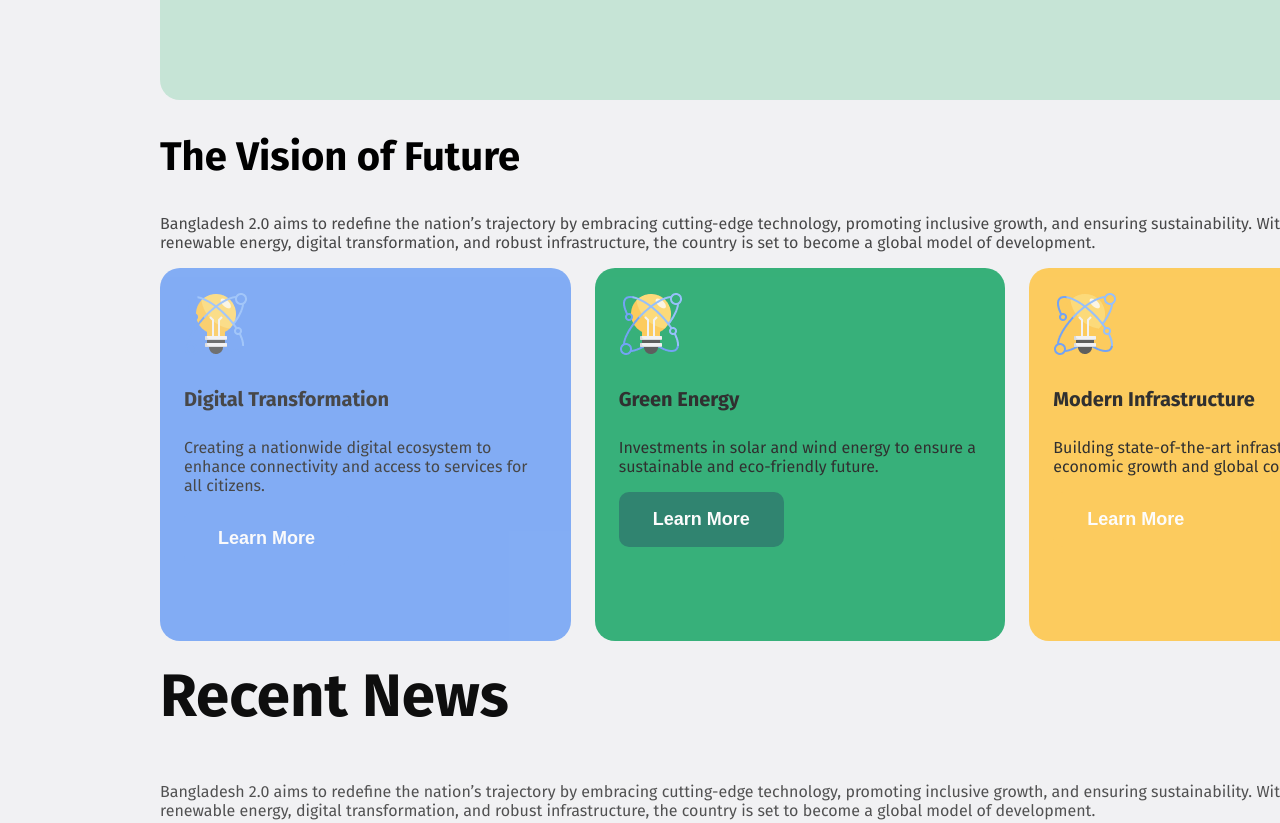
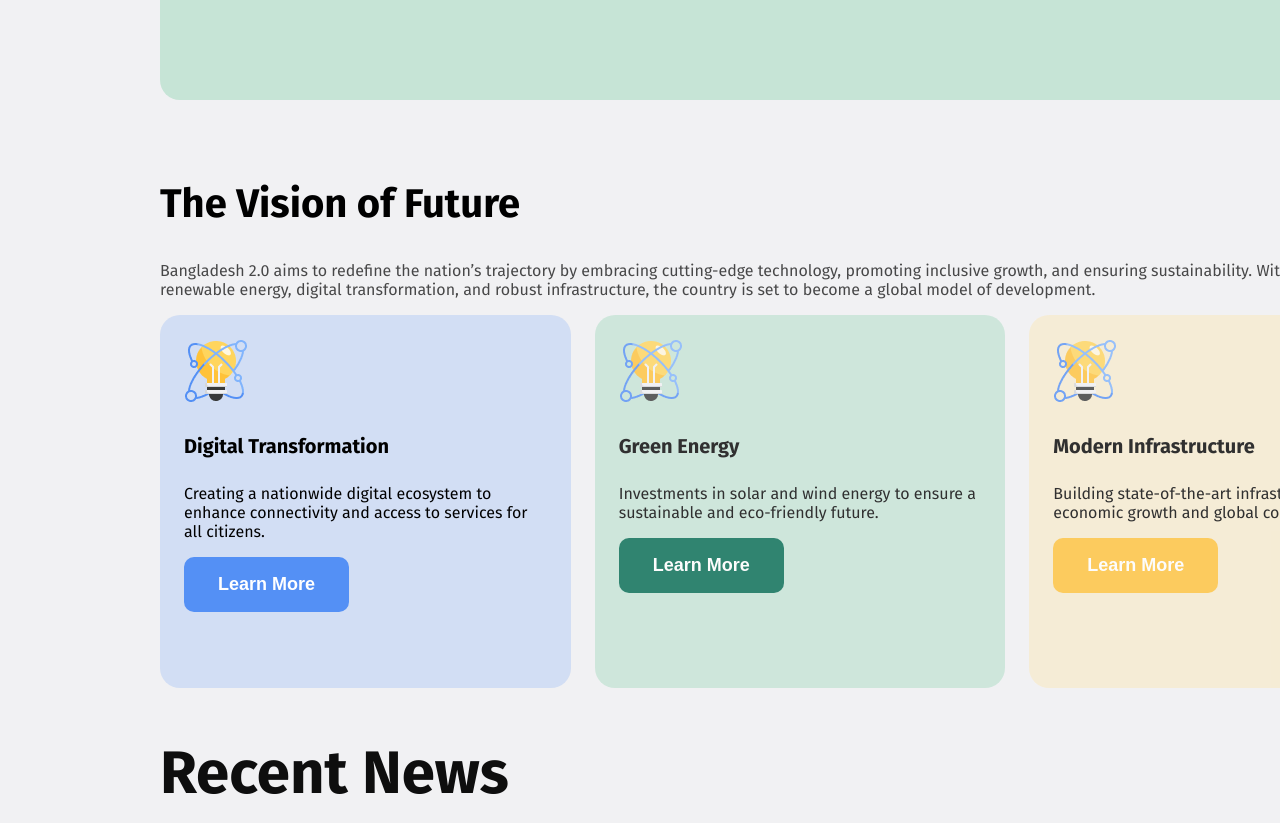
Before and after one commit to MdMubashirulAhsan/b11-assignment-1, a plain HTML site: page index.html in a window 1280 px wide. Shown: the part 740-1563 px from the top of the page. Drawn offline with Linux system fonts and the light colour scheme.

Commit message:
added final submission

```diff
--- a/index.html
+++ b/index.html
@@ -7,7 +7,7 @@
         @import url('https://fonts.googleapis.com/css2?family=Fira+Sans:ital,wght@0,100;0,200;0,300;0,400;0,500;0,600;0,700;0,800;0,900;1,100;1,200;1,300;1,400;1,500;1,600;1,700;1,800;1,900&display=swap');
         </style>
     <link rel="stylesheet" href="styles/style.css">
-    <title>Bangladesh 2.0</title>
+    <title>Bangladesh 2.0 Webpage</title>
 
 </head>
 <body class="fira-sans-regular">
--- a/styles/style.css
+++ b/styles/style.css
@@ -72,6 +72,7 @@ body{
   padding: 80px 60px 80px 60px;
   display: flex;
   margin-top: 80px;
+  margin-bottom: 80px;
 }
 
 
@@ -110,6 +111,7 @@ body{
 .vision-future{
   height: 477px;
   width: 1280px;
+  margin-bottom: 80px;
 }
 
 
@@ -118,8 +120,8 @@ body{
   width: 410px;
   height: 325px;
   border-radius: 20px;
-  background-color: #5490F5;
-  opacity: 70%;
+  background-color: rgba(84, 144, 245, 0.2);
+
   padding: 24px;
 
 }
@@ -128,7 +130,7 @@ body{
   width: 410px;
   height: 325px;
   border-radius: 20px;
-  background-color: #09A15C;
+  background-color:#C6E4D6;
   opacity: 80%;
   padding: 24px;
 
@@ -138,7 +140,7 @@ body{
   width: 410px;
   height: 325px;
   border-radius: 20px;
-  background-color: #FFC239;
+  background-color: #F7EBCF;
 
   opacity: 80%;
   padding: 24px;
@@ -361,4 +363,5 @@ text-align: center;
   #donate-btn{
     display: block;
     margin: auto;
+    margin-bottom: 80px;
   }
```
